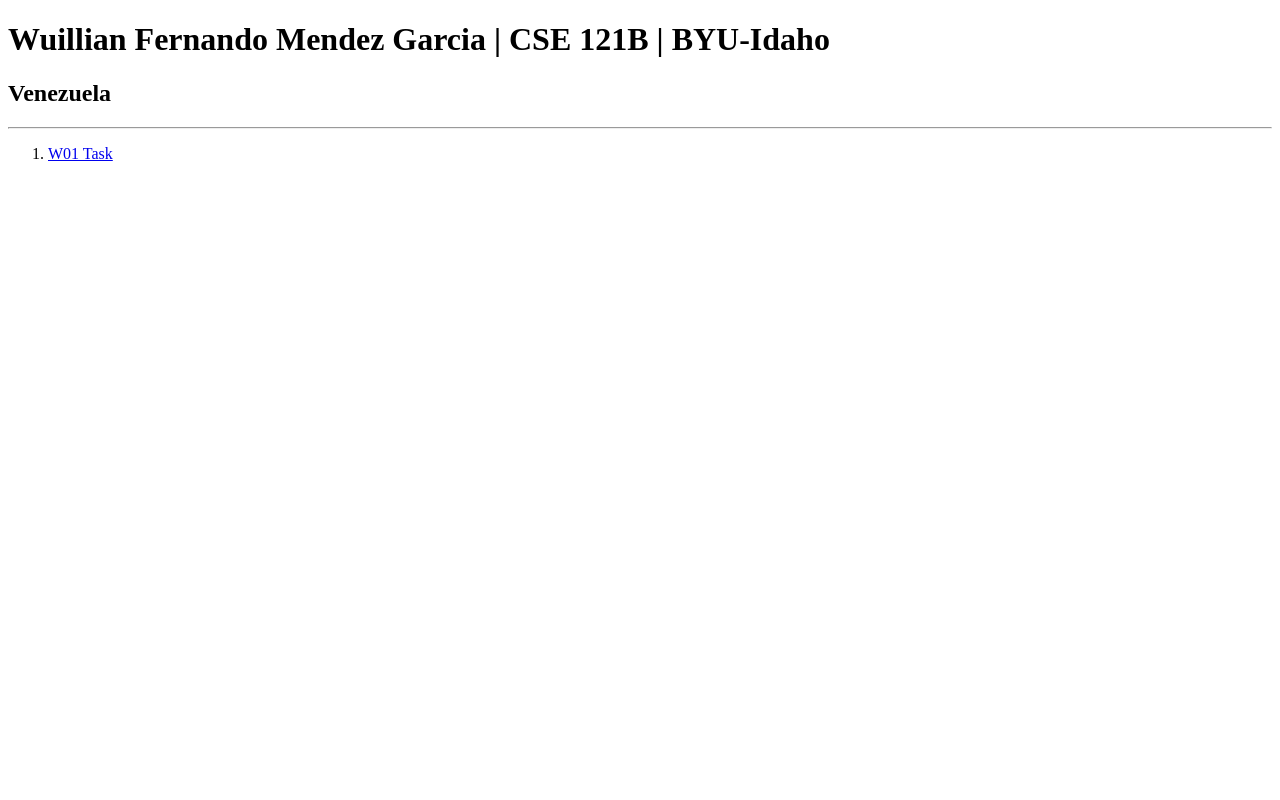
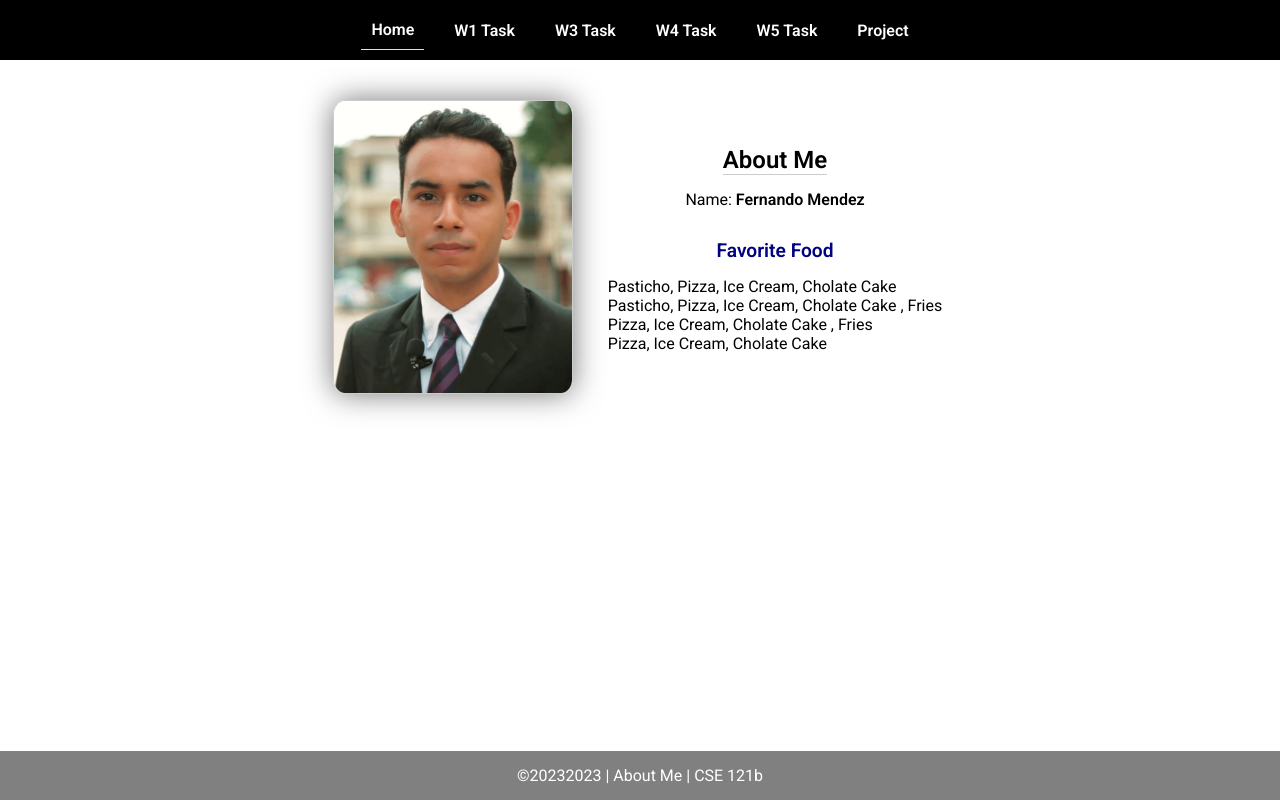
Before and after one commit to wfmendez/javascript_language, a plain HTML site: page index.html in a window 1280 px wide. Drawn offline with Linux system fonts and the light colour scheme.

Commit message:
Finishing W02 Task

```diff
--- a/index.html
+++ b/index.html
@@ -1,16 +1,45 @@
 <!DOCTYPE html>
 <html lang="en">
+
 <head>
-    <meta charset="UTF-8">
-    <meta name="viewport" content="width=device-width, initial-scale=1.0">
-    <title>Wuillian Fernando Mendez Garcia | CSE 121B | BYU-Idaho</title>
+  <meta charset="UTF-8">
+  <meta name="viewport" content="width=device-width, initial-scale=1.0">
+  <title>About Me | CSE 121b | W02: Programming Tasks</title>
+  <link rel="preconnect" href="https://fonts.googleapis.com">
+  <link rel="preconnect" href="https://fonts.gstatic.com" crossorigin>
+  <link href="https://fonts.googleapis.com/css2?family=Roboto:wght@400;600&display=swap"
+    rel="stylesheet">
+  <link rel="stylesheet" href="styles/main.css">
 </head>
+
 <body>
-    <h1>Wuillian Fernando Mendez Garcia | CSE 121B | BYU-Idaho</h1>
-    <h2>Venezuela</h2>
-    <hr>
-    <ol>
-        <li><a href="/w01-task.html">W01 Task</a></li>
-    </ol>
+  <nav>
+    <ul id="menu">
+      <li><a id="toggleMenu">&equiv;</a></li>
+      <li><a href="index.html" class="active">Home</a></li>
+      <li><a href="w01-task.html">W1 Task</a></li>
+      <li><a href="w03-task.html">W3 Task</a></li>
+      <li><a href="w04-task.html">W4 Task</a></li>
+      <li><a href="w05-task.html">W5 Task</a></li>
+      <li><a href="project.html">Project</a></li>
+    </ul>
+  </nav>
+  <main id="home">
+    <picture>
+      <img src="images/placeholder.png" alt="Placeholder Image">
+    </picture>
+    <section>
+      <h1>About Me</h1>
+      <div class="info">Name: <span id="name"></span></div>
+      <h2>Favorite Food</h2>
+      <div class="block" id="food"></div>
+    </section>
+  </main>
+  <footer>
+    &copy;<span id="year"></span> | About Me | CSE 121b
+  </footer>
+  <script src="scripts/main.js"></script>
+  <script src="scripts/w02-task.js"></script>
 </body>
+
 </html>
--- /dev/null
+++ b/scripts/main.js
@@ -0,0 +1,9 @@
+// copyright year
+document.querySelector('#year').textContent = new Date().getFullYear();
+
+// toggle menu in small view
+const toggleMenu = () => {
+    document.querySelector('#menu').classList.toggle('open');
+}
+
+document.querySelector('#toggleMenu').addEventListener('click', toggleMenu);
--- /dev/null
+++ b/scripts/w02-task.js
@@ -0,0 +1,51 @@
+/* W02-Task - Profile Home Page */
+
+/* Step 1 - Setup type tasks - no code required */
+
+/* Step 2 - Variables */
+
+const fullName = `Fernando Mendez`;
+
+const currentYear = new Date().getFullYear();
+
+const profilePicture = 'images/fernando.png';
+
+/* Step 3 - Element Variables */
+
+const nameElement = document.getElementById('name');
+
+const foodElement = document.getElementById('food');
+
+const yearElement = document.querySelector('#year');
+
+const imageElement = document.querySelector('img');
+
+/* Step 4 - Adding Content */
+
+nameElement.innerHTML = `<strong>${fullName}</strong>`;
+
+yearElement.textContent += currentYear;
+
+imageElement.setAttribute('src', profilePicture);
+
+imageElement.setAttribute('alt', 'Profile image of Fernando Mendez');
+
+/* Step 5 - Array */
+
+let favoriteFoods = ["Pasticho", " Pizza", "Ice Cream", "Cholate Cake "];
+
+foodElement.textContent = favoriteFoods.join(", ");
+
+const newFood = "Fries";
+
+favoriteFoods.push(newFood);
+
+foodElement.innerHTML += `<br>${favoriteFoods.join(", ")}`;
+
+favoriteFoods.shift();
+
+foodElement.innerHTML += `<br>${favoriteFoods.join(", ")}`;
+
+favoriteFoods.pop();
+
+foodElement.innerHTML += `<br>${favoriteFoods.join(", ")}`;
--- /dev/null
+++ b/styles/main.css
@@ -0,0 +1,157 @@
+/* Universal Selector */
+* {
+    margin: 0;
+    padding: 0;
+    box-sizing: border-box;
+}
+
+/* HTML Selectors */
+body {
+    font-family: 'Roboto', Helvetica, sans-serif;
+}
+
+nav {
+    background-color: black;
+    width: 100%;
+    position: fixed;
+    top: 0;
+}
+
+nav ul {
+    display: flex;
+    flex-direction: column;
+    align-items: center;
+    max-width: fit-content;
+    margin: 0 auto;
+}
+
+nav ul li {
+    flex: 1 1 auto;
+}
+
+nav ul li:first-child {
+    display: block;
+    font-size: 2rem;
+}
+
+nav ul li:first-child a {
+    padding: 1px 10px;
+}
+
+nav ul li {
+    display: none;
+    list-style: none;
+    margin: 10px;
+}
+
+nav ul li a {
+    display: block;
+    padding: 10px;
+    text-decoration: none;
+    font-weight: 600;
+    color: white;
+    text-align: center;
+}
+
+nav ul li a:hover {
+    background-color: #efefef;
+    color: black;
+}
+
+h1, h2 {
+    text-align: center;
+    margin-bottom: 15px;
+
+}
+
+h1 {
+border-bottom: 1px solid #ccc;
+}
+
+h2 {
+    font-size: 1.2rem;
+    color: navy;
+    text-align: center;
+    margin-top: 30px;
+}
+
+main {
+    margin-top: 125px;
+    display: grid;
+    grid-template-columns: 1fr;
+    grid-gap: 20px;
+    align-items: center;
+    justify-content: center;
+}
+
+picture {
+    margin: 0 auto;
+}
+
+picture img {
+    width: 240px;
+    height: auto;
+    border-radius: 5%;
+    border: 1px solid #ccc;
+    box-shadow: 0 0 30px #777;
+}
+
+section {
+    display: flex;
+    flex-direction: column;
+    align-items: center;
+    margin: 10px
+}
+
+label {
+    margin: 15px 0;
+}
+
+footer {
+    background-color: gray;
+    color: white;
+    padding: 15px;
+    text-align: center;
+    width: 100%;
+    position: fixed;
+    bottom: 0;
+}
+
+/* Class Selectors */
+.active {
+    border-bottom: 1px solid yellow;
+}
+
+.open li {
+    display: block;
+}
+
+.block {
+    display: block;
+}
+
+/* ID Selectors */
+
+/* Media Queries */
+@media only screen and (min-width: 32.5em) {
+    nav ul {
+        flex-direction: row;
+    }
+
+    nav ul li:first-child {
+        display: none;
+    }
+
+    nav ul li {
+        display: block;
+    }
+
+    main {
+        margin: 100px auto 20px;
+        grid-template-columns: 250px 1fr;
+        max-width: -moz-fit-content;
+        max-width: fit-content;
+
+    }
+
+}
```
Also changed, not shown: index-old.html (added, +16 -0 lines), images/fernando.png (added).
